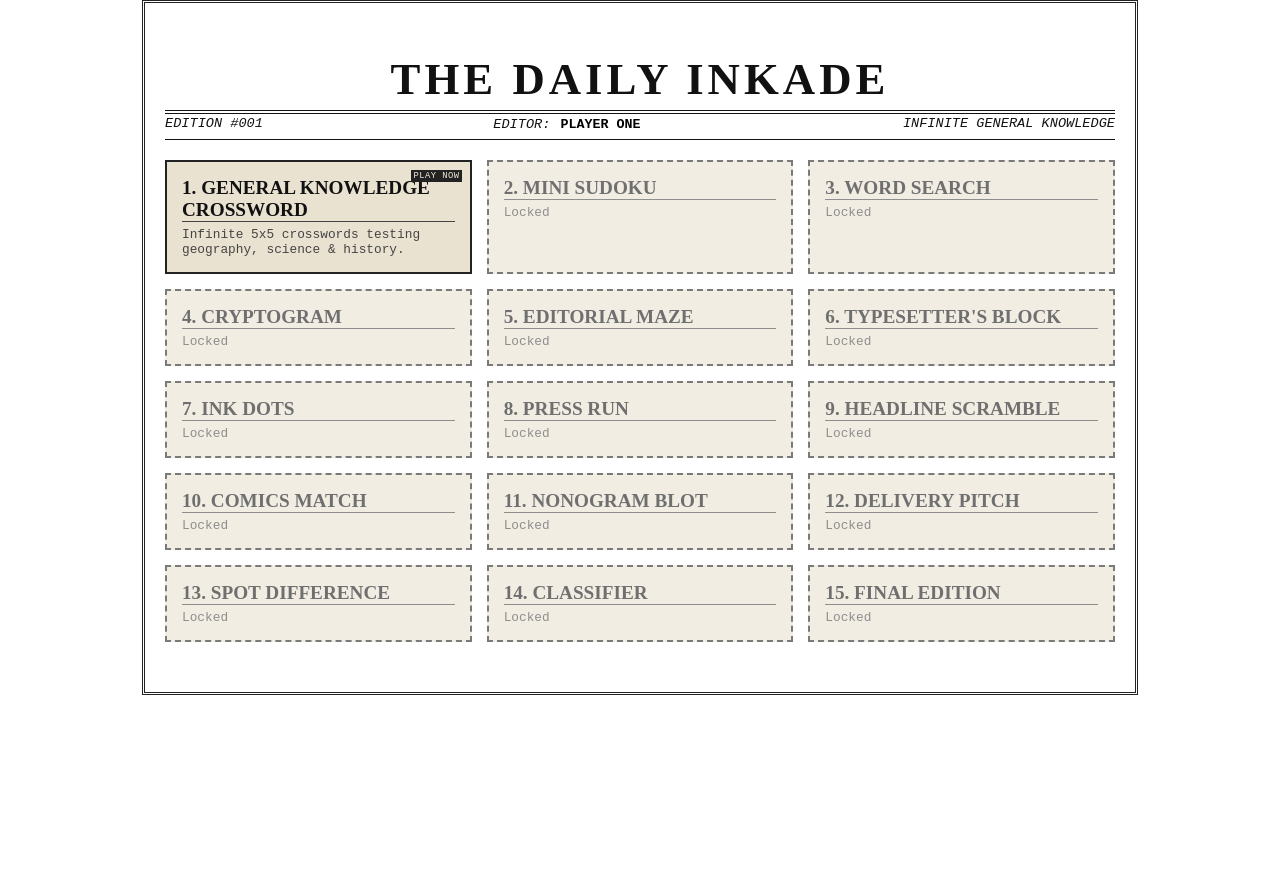
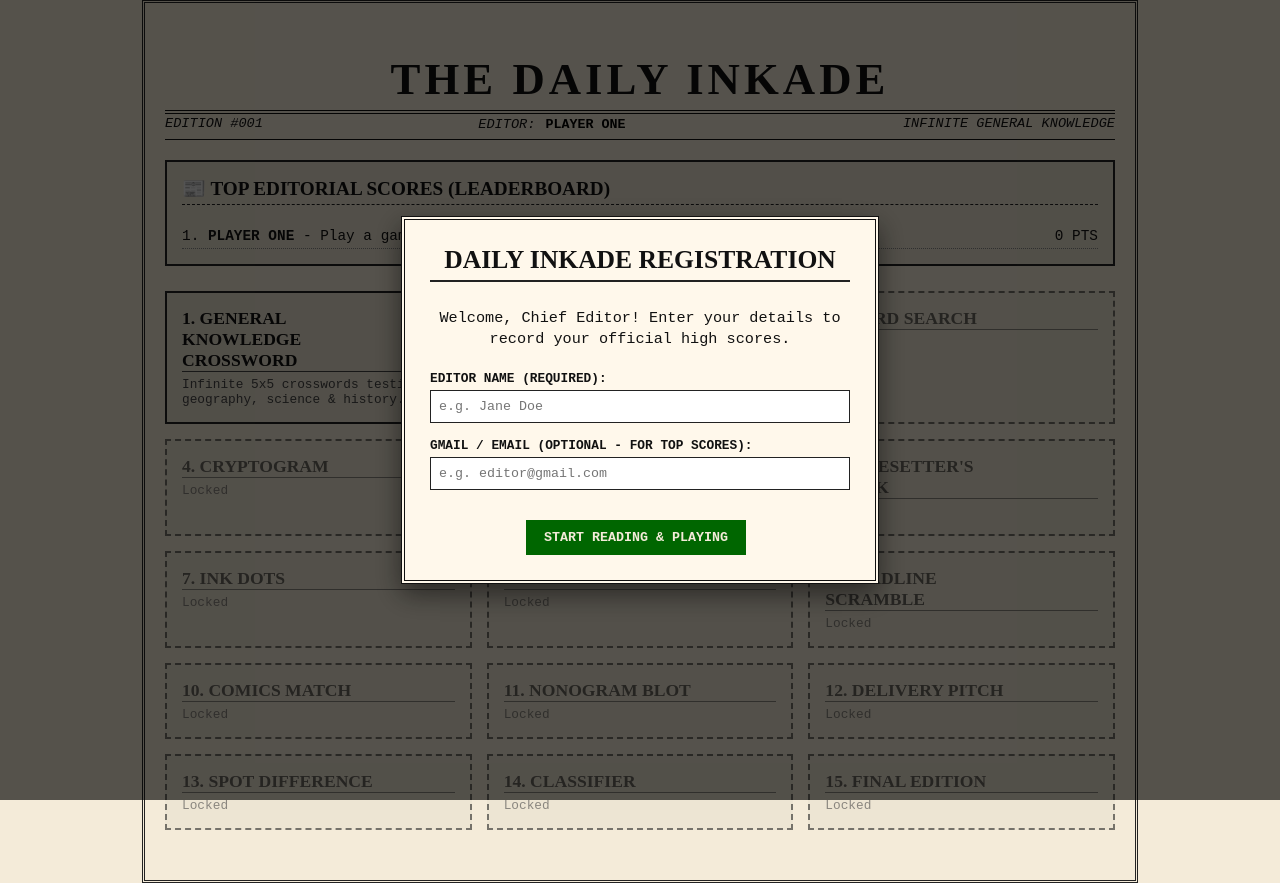
Before and after one commit to odetosappho0/INKADE, a plain HTML site: page index.html in a window 1280 px wide. Before the commit the page ends 800 px from the top, so only its background shows below. Drawn offline with Linux system fonts and the light colour scheme.

Commit message:
Add Leaderboard display board to main hub

```diff
--- a/index.html
+++ b/index.html
@@ -6,26 +6,6 @@
     <title>THE DAILY INKADE - Newspaper Arcade Games</title>
     <style>
         body {
-
-<!-- STARTUP EDITOR NAME POPUP -->
-<div id="welcome-modal" class="modal-overlay" style="display: flex;">
-    <div class="modal-box">
-        <h3 class="modal-title">DAILY INKADE REGISTRATION</h3>
-        <p class="modal-body">Welcome, Chief Editor! Enter your details to record your official high scores.</p>
-        <div style="text-align: left; margin-bottom: 15px;">
-            <label style="font-size: 0.8rem; font-weight: bold; display: block; margin-bottom: 4px;">EDITOR NAME (REQUIRED):</label>
-            <input type="text" id="popup-player-name" placeholder="e.g. Jane Doe" style="width: 100%; padding: 8px; font-family: inherit; border: 1px solid #222; box-sizing: border-box;">
-        </div>
-
-        <div style="text-align: left; margin-bottom: 20px;">
-            <label style="font-size: 0.8rem; font-weight: bold; display: block; margin-bottom: 4px;">GMAIL / EMAIL (OPTIONAL - FOR TOP SCORES):</label>
-            <input type="email" id="popup-player-email" placeholder="e.g. editor@gmail.com" style="width: 100%; padding: 8px; font-family: inherit; border: 1px solid #222; box-sizing: border-box;">
-        </div>
-
-        <button class="action-btn submit" onclick="savePlayerCredentials()">START READING & PLAYING</button>
-    </div>
-</div>
-
             background-color: #f4ebd9;
             color: #111;
             font-family: 'Courier New', Courier, monospace;
@@ -88,7 +68,8 @@
         .game-card h3 {
             font-family: 'Times New Roman', Times, serif;
             margin: 0 0 5px 0;
-            font-size: 1.2rem;
+            padding-right: 60px;
+            font-size: 1.1rem;
             text-transform: uppercase;
             border-bottom: 1px solid #444;
         }
@@ -105,11 +86,42 @@
             right: 8px;
             background: #222;
             color: #f4ebd9;
-        font-size: 0.55rem;       /* Reduced font size */
-        padding: 1px 2px;         /* Reduced padding */
+            font-size: 0.55rem;
+            padding: 1px 4px;
             text-transform: uppercase;
             letter-spacing: 0.5px;
-         pointer-events: none;     /* Ensures it doesn't block clicks */
+            pointer-events: none;
+        }
+
+        /* Leaderboard Box */
+        .leaderboard-section {
+            background: #eae2d0;
+            border: 2px solid #222;
+            padding: 15px;
+            margin-bottom: 25px;
+        }
+
+        .leaderboard-title {
+            font-family: 'Times New Roman', Times, serif;
+            font-size: 1.2rem;
+            text-transform: uppercase;
+            border-bottom: 1px dashed #222;
+            padding-bottom: 4px;
+            margin-top: 0;
+        }
+
+        .leaderboard-list {
+            list-style: none;
+            padding: 0;
+            margin: 10px 0 0 0;
+            font-size: 0.9rem;
+        }
+
+        .leaderboard-list li {
+            display: flex;
+            justify-content: space-between;
+            padding: 4px 0;
+            border-bottom: 1px dotted #888;
         }
 
         /* Active Stage View */
@@ -285,12 +297,21 @@
     <h1>THE DAILY INKADE</h1>
     <div class="masthead">
         <span>EDITION #001</span>
-        <span>EDITOR: <input type="text" id="playerName" value="PLAYER ONE" style="font-family:inherit; border:none; background:transparent; font-weight:bold; width:110px;"></span>
+        <span>EDITOR: <input type="text" id="playerName" value="PLAYER ONE" onchange="updateEditorName(this.value)" style="font-family:inherit; border:none; background:transparent; font-weight:bold; width:140px;"></span>
         <span>INFINITE GENERAL KNOWLEDGE</span>
     </div>
 
     <!-- MAIN HUB DASHBOARD -->
     <div id="hub-view">
+
+        <!-- LEADERBOARD COMPONENT -->
+        <div class="leaderboard-section">
+            <h3 class="leaderboard-title">📰 TOP EDITORIAL SCORES (LEADERBOARD)</h3>
+            <ul class="leaderboard-list" id="leaderboard-list">
+                <li><span>1. No records set yet!</span><span>0 PTS</span></li>
+            </ul>
+        </div>
+
         <div class="hub-grid">
             <div class="game-card" onclick="openGame(1)">
                 <span class="badge">PLAY NOW</span>
@@ -348,6 +369,26 @@
         </div>
     </div>
 
+    <!-- STARTUP EDITOR NAME POPUP -->
+    <div id="welcome-modal" class="modal-overlay" style="display: flex;">
+        <div class="modal-box">
+            <h3 class="modal-title">DAILY INKADE REGISTRATION</h3>
+            <p class="modal-body">Welcome, Chief Editor! Enter your details to record your official high scores.</p>
+
+            <div style="text-align: left; margin-bottom: 15px;">
+                <label style="font-size: 0.8rem; font-weight: bold; display: block; margin-bottom: 4px;">EDITOR NAME (REQUIRED):</label>
+                <input type="text" id="popup-player-name" placeholder="e.g. Jane Doe" style="width: 100%; padding: 8px; font-family: inherit; border: 1px solid #222; box-sizing: border-box;">
+            </div>
+
+            <div style="text-align: left; margin-bottom: 20px;">
+                <label style="font-size: 0.8rem; font-weight: bold; display: block; margin-bottom: 4px;">GMAIL / EMAIL (OPTIONAL - FOR TOP SCORES):</label>
+                <input type="email" id="popup-player-email" placeholder="e.g. editor@gmail.com" style="width: 100%; padding: 8px; font-family: inherit; border: 1px solid #222; box-sizing: border-box;">
+            </div>
+
+            <button class="action-btn submit" onclick="savePlayerCredentials()">START READING & PLAYING</button>
+        </div>
+    </div>
+
     <script>
     let currentScore = 0;
     let highScore = localStorage.getItem('inkade_crossword_highscore') ? parseInt(localStorage.getItem('inkade_crossword_highscore')) : 0;
@@ -357,7 +398,7 @@
     let lastPuzzleIndex = -1;
     let modalCallback = null;
 
-    // 100% SOLVABLE CROSSWORD DATA POOL (Native JavaScript)
+    // 100% SOLVABLE CROSSWORD DATA POOL
     const crosswordPool = [
         {
             grid: [
@@ -424,6 +465,63 @@
         }
     ];
 
+    window.addEventListener('DOMContentLoaded', () => {
+        const savedName = localStorage.getItem('inkade_player_name');
+        if (savedName) {
+            document.getElementById('playerName').value = savedName;
+            document.getElementById('welcome-modal').style.display = 'none';
+        } else {
+            document.getElementById('welcome-modal').style.display = 'flex';
+        }
+        renderLeaderboard();
+    });
+
+    function updateEditorName(newName) {
+        localStorage.setItem('inkade_player_name', newName);
+        renderLeaderboard();
+    }
+
+    function savePlayerCredentials() {
+        const nameInput = document.getElementById('popup-player-name').value.trim();
+        const emailInput = document.getElementById('popup-player-email').value.trim();
+
+        if (!nameInput) {
+            alert("Please enter an Editor Name to continue!");
+            return;
+        }
+
+        localStorage.setItem('inkade_player_name', nameInput);
+        if (emailInput) {
+            localStorage.setItem('inkade_player_email', emailInput);
+        }
+
+        document.getElementById('playerName').value = nameInput;
+        document.getElementById('welcome-modal').style.display = 'none';
+        renderLeaderboard();
+    }
+
+    function renderLeaderboard() {
+        const listElem = document.getElementById('leaderboard-list');
+        const playerName = localStorage.getItem('inkade_player_name') || 'PLAYER ONE';
+        const topScore = parseInt(localStorage.getItem('inkade_crossword_highscore') || '0');
+
+        if (topScore > 0) {
+            listElem.innerHTML = `
+                <li>
+                    <span>🥇 <strong>${playerName}</strong> (General Knowledge Crossword)</span>
+                    <span><strong>${topScore} PTS</strong></span>
+                </li>
+            `;
+        } else {
+            listElem.innerHTML = `
+                <li>
+                    <span>1. <strong>${playerName}</strong> - Play a game to record your score!</span>
+                    <span>0 PTS</span>
+                </li>
+            `;
+        }
+    }
+
     function showCustomModal(title, text, onContinue) {
         document.getElementById('modal-heading').innerText = title;
         document.getElementById('modal-message').innerText = text;
@@ -465,6 +563,7 @@
     function closeGame() {
         document.getElementById('hub-view').style.display = 'block';
         document.getElementById('game-stage').style.display = 'none';
+        renderLeaderboard();
     }
 
     function restartCurrentGame() {
@@ -600,43 +699,6 @@
         document.getElementById('news-report').innerText = report;
         document.getElementById('game-over-box').style.display = 'block';
     }
-
-    // Automatically load saved credentials when the page opens
-window.addEventListener('DOMContentLoaded', () => {
-    const savedName = localStorage.getItem('inkade_player_name');
-    const savedEmail = localStorage.getItem('inkade_player_email');
-
-    if (savedName) {
-        // If the player already entered their name before, hide popup and fill masthead
-        document.getElementById('playerName').value = savedName;
-        document.getElementById('welcome-modal').style.display = 'none';
-    } else {
-        // Show welcome popup for new players
-        document.getElementById('welcome-modal').style.display = 'flex';
-    }
-});
-
-function savePlayerCredentials() {
-    const nameInput = document.getElementById('popup-player-name').value.trim();
-    const emailInput = document.getElementById('popup-player-email').value.trim();
-
-    if (!nameInput) {
-        alert("Please enter an Editor Name to continue!");
-        return;
-    }
-
-    // Save to browser memory (100% free)
-    localStorage.setItem('inkade_player_name', nameInput);
-    if (emailInput) {
-        localStorage.setItem('inkade_player_email', emailInput);
-    }
-
-    // Update the Editor field in the newspaper masthead
-    document.getElementById('playerName').value = nameInput;
-
-    // Close the popup
-    document.getElementById('welcome-modal').style.display = 'none';
-}
     </script>
 </body>
 </html>
```
Lines whose indentation alone changed are shown as unchanged.
